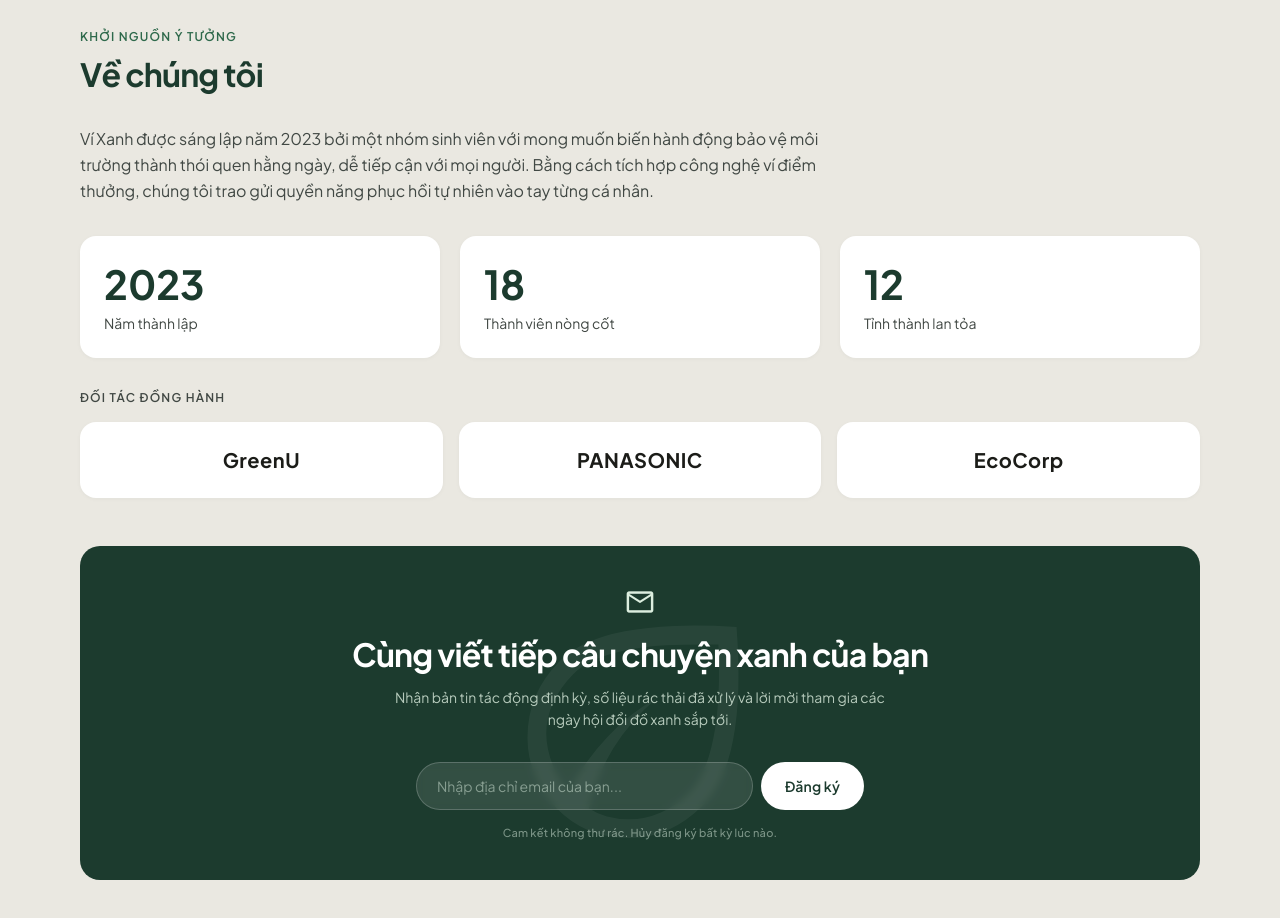
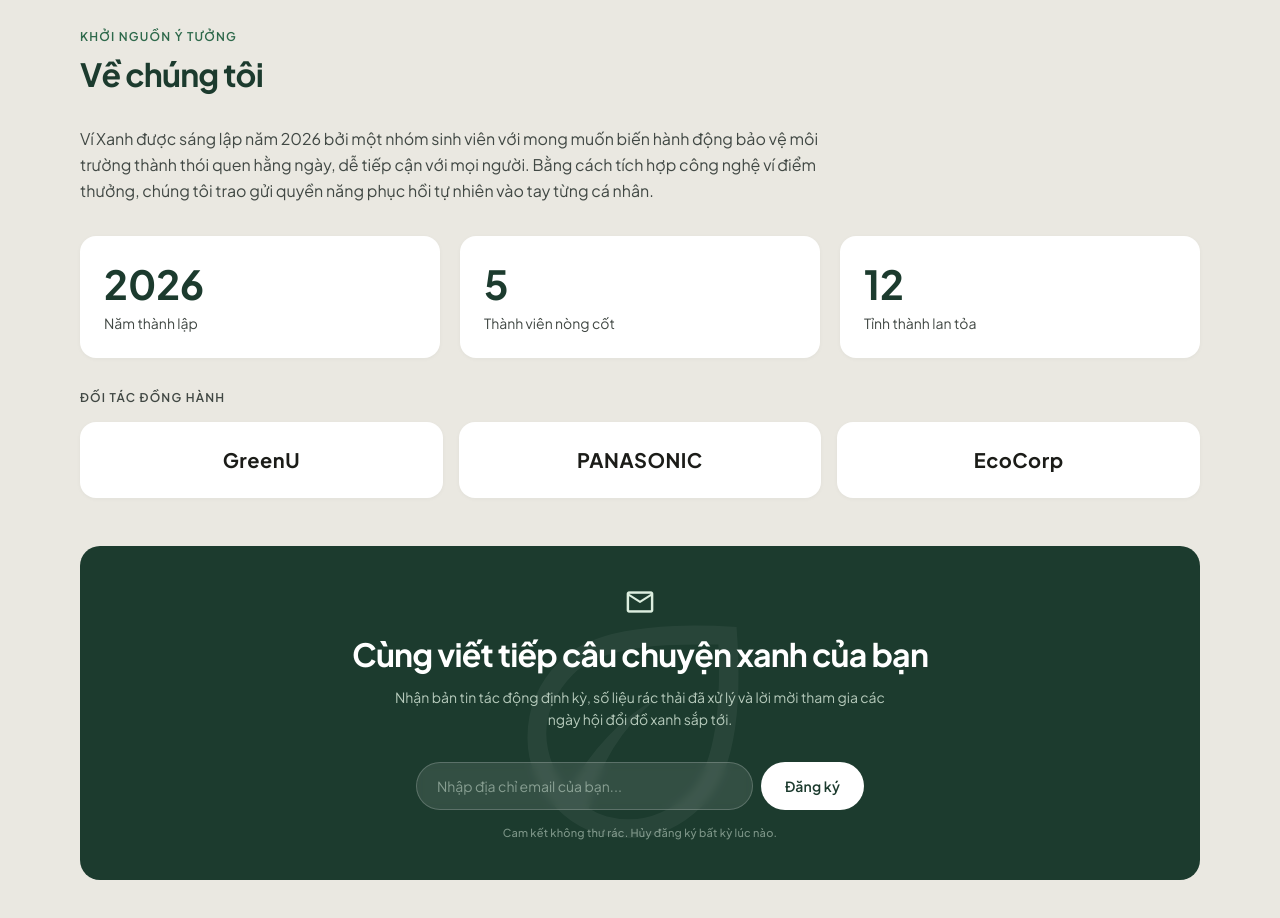
Before and after one commit to nguyenthevietk76-hub/vi-xanh-app, a React (Vite) app: page /du-an in a window 1280 px wide. Shown: the part 1920-2838 px from the top of the page. Built offline with nearby package versions, Linux system fonts and the light colour scheme.

Commit message:
fix(project): update About Us founding year to 2026 and core members to 5

```diff
--- a/src/pages/Project.jsx
+++ b/src/pages/Project.jsx
@@ -239,13 +239,13 @@ export default function Project() {
             <h2 className="text-headline-lg text-primary font-bold mt-space-xs tracking-tight">Về chúng tôi</h2>
           </div>
           <p className="text-body-lg text-on-surface-variant leading-relaxed max-w-3xl mb-space-2xl">
-            Ví Xanh được sáng lập năm 2023 bởi một nhóm sinh viên với mong muốn biến hành động bảo vệ môi trường thành thói quen hằng ngày, dễ tiếp cận với mọi người. Bằng cách tích hợp công nghệ ví điểm thưởng, chúng tôi trao gửi quyền năng phục hồi tự nhiên vào tay từng cá nhân.
+            Ví Xanh được sáng lập năm 2026 bởi một nhóm sinh viên với mong muốn biến hành động bảo vệ môi trường thành thói quen hằng ngày, dễ tiếp cận với mọi người. Bằng cách tích hợp công nghệ ví điểm thưởng, chúng tôi trao gửi quyền năng phục hồi tự nhiên vào tay từng cá nhân.
           </p>
 
           <div className="grid grid-cols-1 md:grid-cols-3 gap-space-lg mb-space-2xl">
             {[
-              { value: 2023, label: 'Năm thành lập' },
-              { value: 18, label: 'Thành viên nòng cốt' },
+              { value: 2026, label: 'Năm thành lập' },
+              { value: 5, label: 'Thành viên nòng cốt' },
               { value: 12, label: 'Tỉnh thành lan tỏa' },
             ].map((s, i) => (
               <motion.div
```
